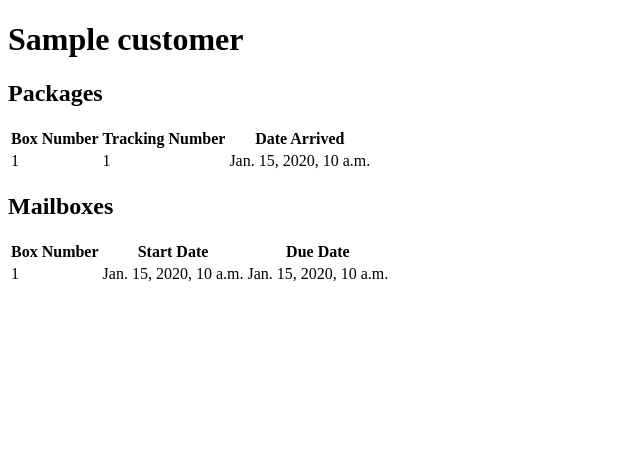
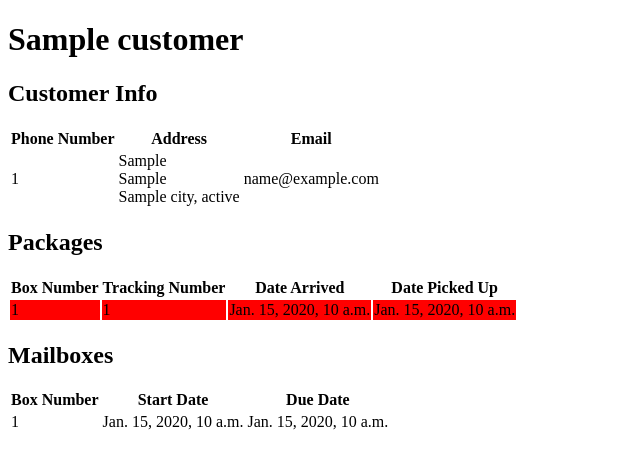
Before and after one commit to im-auld/mail-shop, a Django app: template mail_shop/customers/templates/customers/customer_view.html in a window 1280 px wide. Shown: the top 469 px of the page, without its empty margins (0-640 px from the left). Run offline with Django 3.2, Linux system fonts and the light colour scheme; the template is opened without the code that fills it: most values are stand-ins (such as "Sample title", 1, 10 or a date in 2020); some libraries are stand-ins or nearby versions.

Commit message:
Expanded template to display more customer info

```diff
--- a/mail_shop/customers/templates/customers/customer_view.html
+++ b/mail_shop/customers/templates/customers/customer_view.html
@@ -5,6 +5,24 @@
     {% thumbnail customer.photo_file "200x200" crop="center" as im %}
         <img src="{{ im.url }}" width="{{ im.width }}" height="{{ im.height }}">
     {% endthumbnail %}
+    <h2>Customer Info</h2>
+    <table>
+        <tbody>
+            <tr>
+                <th>Phone Number</th>
+                <th>Address</th>
+                <th>Email</th>
+            </tr>
+                <td>{{ customer.phone_num }}</td>
+                <td>
+                    {{ customer.line_1 }}<br />
+                    {{ customer.line_2 }}<br />
+                    {{ customer.city }}, {{ customer.state }}
+                </td>
+                <td>{{ customer.email }}</td>
+            </tr>
+        </tbody>
+    </table>
     <h2>Packages</h2>
         <table>
             <tbody>
@@ -12,12 +30,18 @@
                     <th>Box Number</th>
                     <th>Tracking Number</th>
                     <th>Date Arrived</th>
+                    <th>Date Picked Up</th>
                 </tr>
                 {% for package in packages %}
-                    <tr>
+                    {% if not package.date_claimed %}
+                    <tr style="background: green;">
+                    {% else %}
+                    <tr style="background: red;">
+                    {% endif %}
                         <td>{{ package.box_num }}</td>
                         <td>{{ package.tracking_number }}</td>
                         <td>{{ package.date_arrived }}</td>
+                        <td>{{ package.date_claimed }}</td>
                     </tr>
                 {% endfor %}
             </tbody>
```
